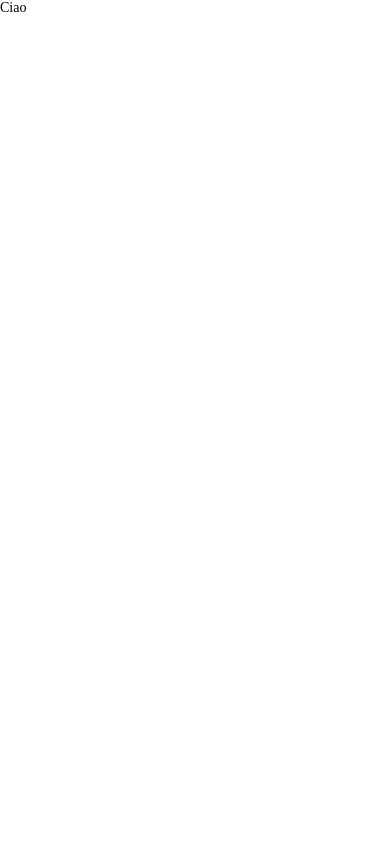
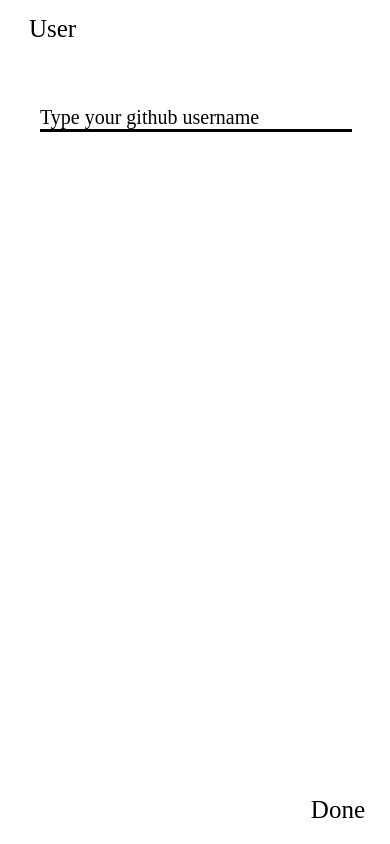
Before and after one commit to CleigloDev/CheckMyRepo, a React Native app: screen / in a window 390 px wide. Built offline with nearby package versions, Linux system fonts and the light colour scheme.

Commit message:
add insert username view

```diff
--- a/App.js
+++ b/App.js
@@ -1,17 +1,18 @@
-import React from 'react';
-import {SafeAreaView, StyleSheet, StatusBar, Text} from 'react-native';
+import React, {useState} from 'react';
+import {SafeAreaView, StyleSheet, StatusBar, Text, TextInput} from 'react-native';
 import { createIconSetFromFontello } from 'react-native-vector-icons';
 import fontelloConfig from './config.json';
 const Icon = createIconSetFromFontello(fontelloConfig);
+import InsertUsername from './Components/InsertUsername';
 
 const App = () => {
+  const [textProva, setProva] = useState("");
 
   return (
     <>
       <StatusBar barStyle="dark-content" />
-      <SafeAreaView>
-        <Text style={{fontFamily: "OpenSans-Bold"}}>Ciao</Text>
-        <Icon name="back" size={20} color="#bf1313" />
+      <SafeAreaView style={{flex: 1}}>
+        <InsertUsername />
       </SafeAreaView>
     </>
   );
--- /dev/null
+++ b/Components/Footer.js
@@ -0,0 +1,26 @@
+import React from 'react';
+import {View, StyleSheet, Text, TouchableOpacity} from 'react-native';
+
+const Footer = props => {
+  return (
+    <View style={styles.ViewStyle}>
+        <TouchableOpacity onPress={() => {}}>
+            <Text style={styles.TextStyle}>{props.buttonTitle}</Text>
+        </TouchableOpacity>
+    </View>
+  );
+};
+
+var styles = StyleSheet.create({
+    ViewStyle: {
+        position: 'absolute',
+        bottom: 20,
+        right: 25,
+    },
+    TextStyle: {
+        fontSize: 25,
+        fontFamily: "OpenSans-Bold"
+    }
+});
+
+export default Footer;
--- /dev/null
+++ b/Components/Header.js
@@ -0,0 +1,45 @@
+import React from 'react';
+import {View, StyleSheet, Text, TouchableOpacity} from 'react-native';
+import { createIconSetFromFontello } from 'react-native-vector-icons';
+import fontelloConfig from '../config.json';
+const Icon = createIconSetFromFontello(fontelloConfig);
+
+const Header = props => {
+  return (
+    <View style={styles.MinFlex}>
+        <View style={styles.MainViewStyle}>
+            <View style={styles.MinFlex}>
+                <TouchableOpacity onPress={() => {}}>
+                    <Icon name={"back"} size={20}></Icon>
+                </TouchableOpacity>
+            </View>
+            <View style={styles.MinFlex}/>
+            <View style={styles.MaxFlex}>
+                <Text style={styles.TextStyle}>{props.headerTitle}</Text>
+            </View>
+        </View>
+    </View>
+  );
+};
+
+var styles = StyleSheet.create({
+    MainViewStyle: {
+        flexDirection: 'row',
+        position: 'absolute',
+        top: 15,
+        left: 20,
+        alignItems: 'center'
+    },
+    MinFlex:{
+        flex: 1,
+    },
+    MaxFlex: {
+        flex: 12,
+    },
+    TextStyle: {
+        fontSize: 25,
+        fontFamily: "OpenSans-Bold"
+    }
+});
+
+export default Header;
--- a/Components/InsertUsername.js
+++ b/Components/InsertUsername.js
@@ -0,0 +1,44 @@
+import React from 'react';
+import {View, StyleSheet, TextInput, Text, Dimensions, TouchableOpacity} from 'react-native';
+import Header from './Header';
+import Footer from './Footer';
+
+const { width: screenWidth, height: screenHeight } = Dimensions.get('window')
+
+const InsertUsername = props => {
+
+  return (
+    <View style={styles.MainView}>
+        <Header headerTitle={"User"}/>
+        <View style={styles.flex7}>
+            <View style={styles.ViewText}>
+                <TextInput style={styles.TextStyle}
+                    placeholder={"Type your github username"}></TextInput>
+            </View>
+        </View>
+        <Footer buttonTitle={"Done"}/>
+    </View>
+  );
+};
+
+var styles = StyleSheet.create({
+    MainView: {
+        flexDirection: 'column',
+        flex: 1,
+    },
+    flex7: {
+        flex: 7,
+    },
+    TextStyle: {
+        fontSize: 20,
+        fontFamily: 'OpenSans-Light',
+    },
+    ViewText: {
+        position: 'absolute',
+        left: 40,
+        width: (screenWidth-(screenWidth*0.20)),
+        borderBottomWidth: 3,
+        borderBottomColor: 'black'}
+});
+
+export default InsertUsername;
```
